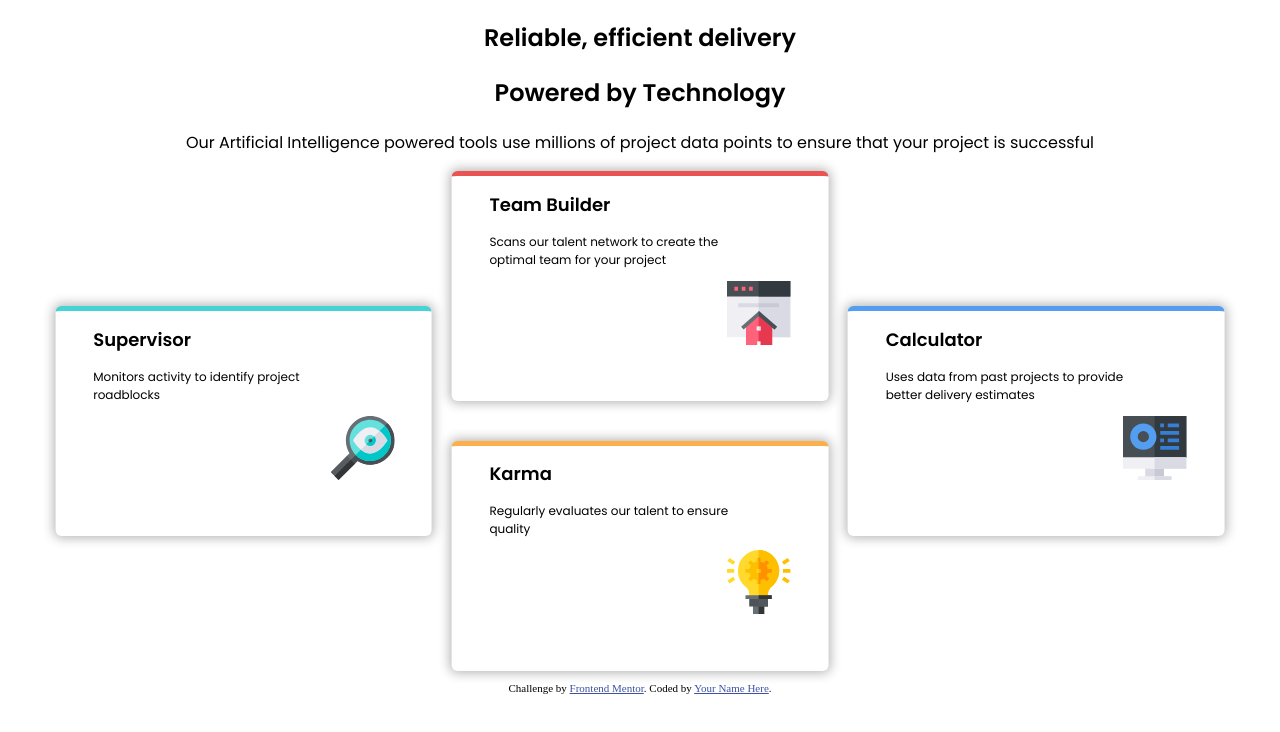
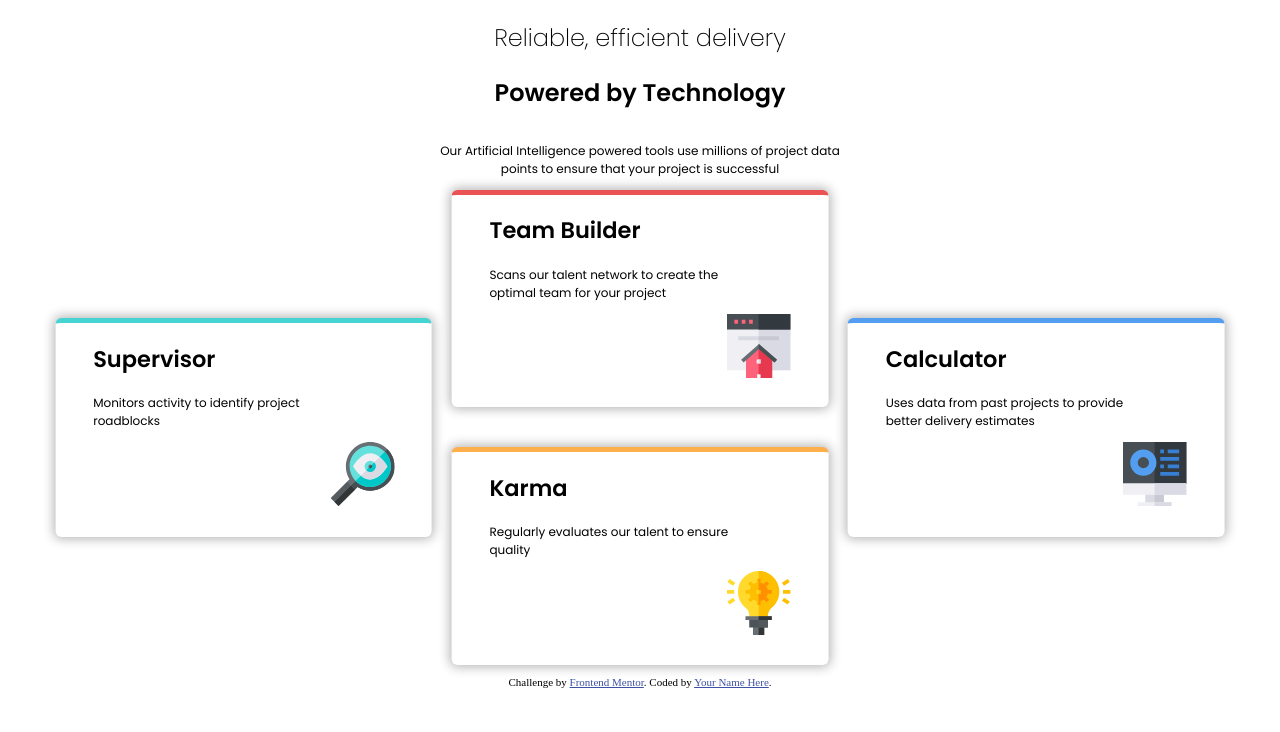
Before and after one commit to cmonez/four-cards, a plain HTML site: page index.html in a window 1280 px wide. Drawn offline with Linux system fonts and the light colour scheme.

Commit message:
Center top text

```diff
--- a/design/styles.css
+++ b/design/styles.css
@@ -2,8 +2,23 @@
 #top {
   width: 100%;
   text-align: center;
-  font-family: 'Poppins'
+  font-family: 'Poppins';
+  justify-content: center;
 }
+
+#paragraph-container{
+  width: 100%;
+  justify-content: center;
+}
+#reliable-header{
+  font-weight: 200;
+}
+
+#top-paragraph{
+width: 33%;
+display:inline-block;
+}
+
 .container {
   font-family: 'Poppins';
   font-size: 15px;
@@ -14,7 +29,7 @@
   flex-direction: row;
   justify-content: center;
   width: 95%;
-  height: 500px;
+  height: 475px;
 
 }
 
@@ -34,12 +49,20 @@
 .card{
   width: 95%;
   height: 45%;
-  font-size: 12px;
   background: white;
   border-radius: 6px;
   border-width: 5px 0 0 0;
   border-style: solid;
   box-shadow: 0px 0px 11px 2px rgba(34, 31, 31, 0.33);
+}
+
+.inner-top-text {
+  width: 80%;
+  text-align: center
+}
+
+p {
+  font-size: 12px;
 }
 
 .text {
--- a/index.html
+++ b/index.html
@@ -17,16 +17,21 @@
 
   <!-- Top Card -->
   <div id="top">
-    <h2>
+    <!-- <div id="inner-top-container"> -->
+      <h2 id="reliable-header">
         Reliable, efficient delivery
       </h2>
       <h2>
         Powered by Technology
       </h2>
-    <p>
+      <!-- Middle text -->
+      <div id="paragraph-container">
+        <p id="top-paragraph">
           Our Artificial Intelligence powered tools use millions of project data points
           to ensure that your project is successful
         </p>
+      </div>
+    <!-- </div> -->
   </div>
 
     <!-- Inner Flex box container -->
```
Lines whose indentation alone changed are shown as unchanged.
